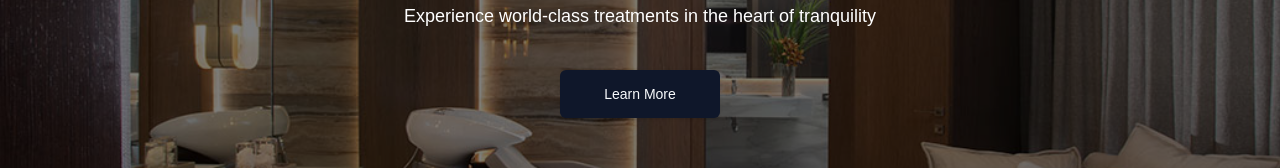
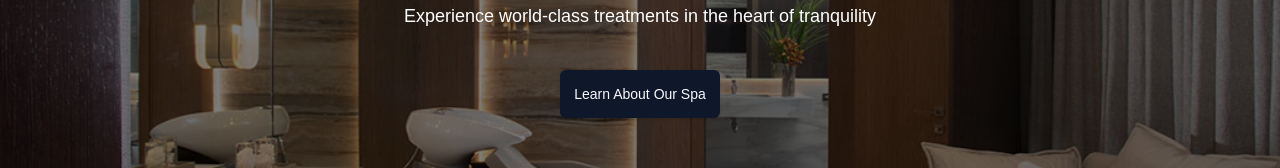
Before and after one commit to techycereal/nextjs-type, a Next.js app: page / in a window 1280 px wide. Shown: the part 372-540 px from the top of the page. Built offline with nearby package versions, Linux system fonts and the light colour scheme.

Commit message:
descriptive link

```diff
--- a/app/page.tsx
+++ b/app/page.tsx
@@ -66,7 +66,7 @@ const Home: React.FC = () => {
             <div className="text-center text-white">
               <h1 className="text-5xl font-bold">Relax, Rejuvenate, and Refresh</h1>
               <p className="mt-4 text-lg">Experience world-class treatments in the heart of tranquility</p>
-              <Link href={'/aboutus'}><Button className="w-40 h-12 mt-10">Learn More</Button></Link>
+              <Link href={'/aboutus'}><Button className="w-40 h-12 mt-10">Learn About Our Spa</Button></Link>
             </div>
           </div>
         </div>
```
